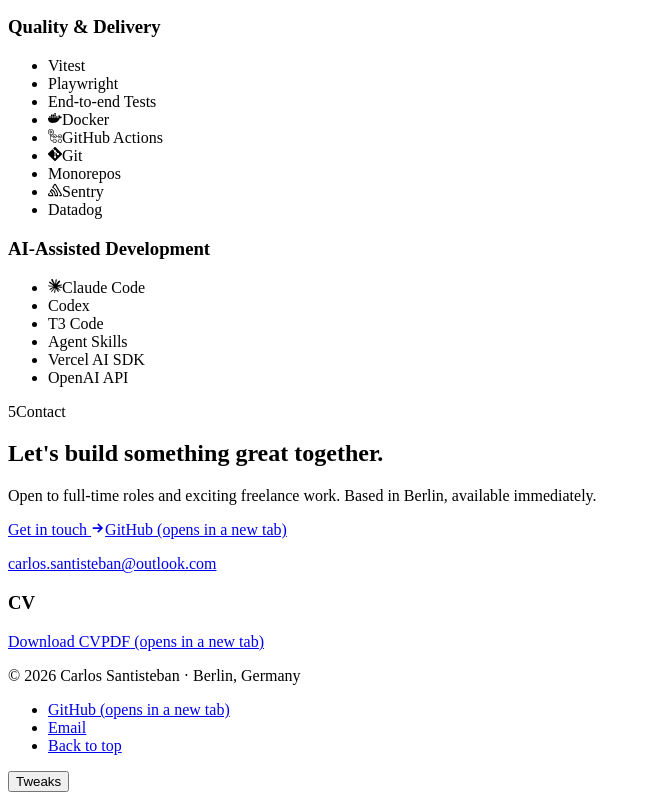
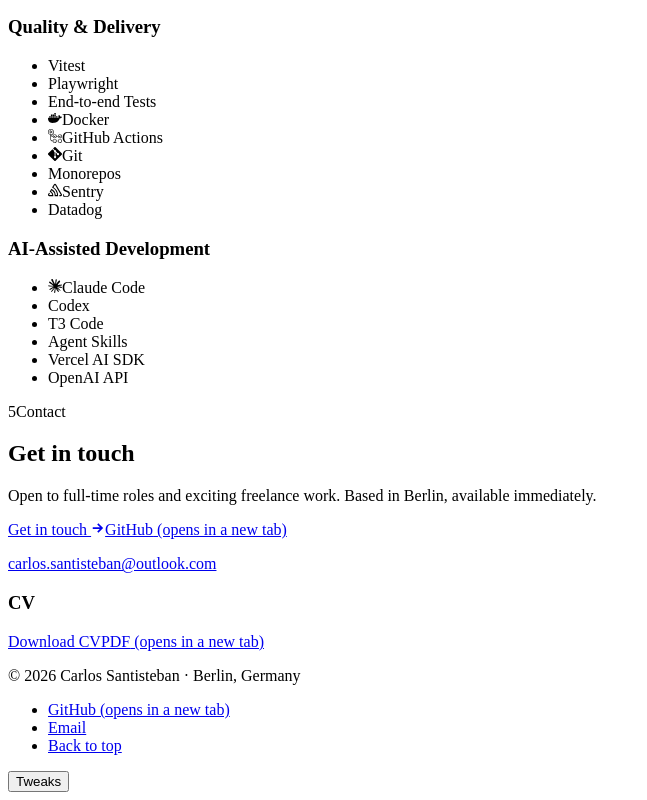
Before and after one commit to santistebanc/portfolio, a React (Vite) app: page / in a window 1280 px wide. Shown: the part 8393-9193 px from the top of the page, without its empty margins (0-647 px from the left). Built offline with nearby package versions, Linux system fonts and the light colour scheme; the HTML template or start-up script is replaced by a standard one.

Commit message:
Simplify the contact heading

```diff
--- a/src/base-content.ts
+++ b/src/base-content.ts
@@ -68,7 +68,7 @@ export const education = {
 }
 
 export const cta = {
-  heading: "Let's build something great together.",
+  heading: 'Get in touch',
   body: 'Open to full-time roles and exciting freelance work. Based in Berlin, available immediately.',
 }
 
```
